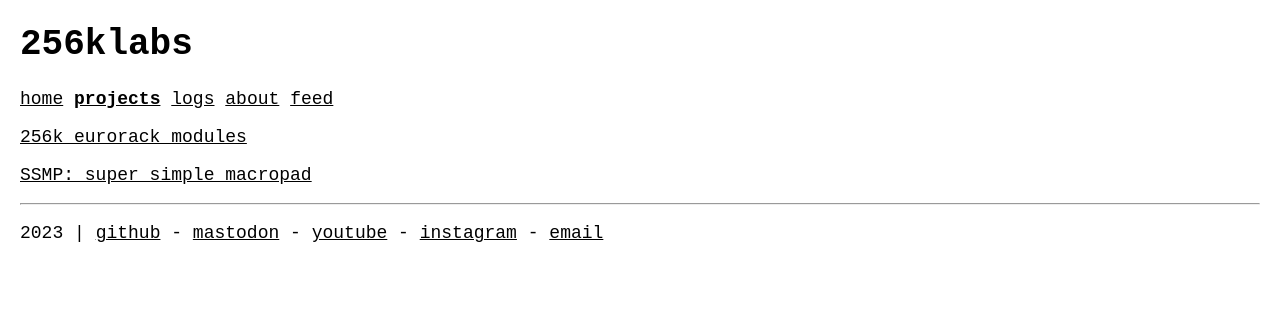
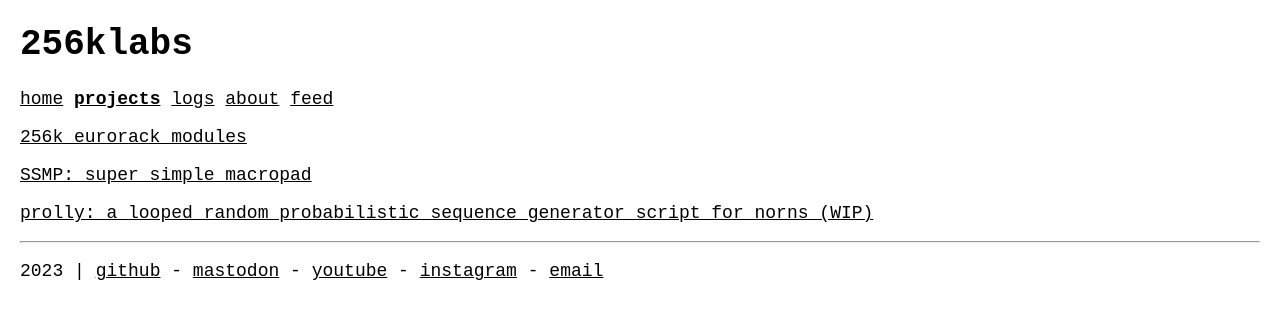
Before and after one commit to 256k/256KLABS, a Jekyll site: the page built from _pages/projects.md, in a window 1280 px wide. Shown: the top 319 px of the page. Built offline with Jekyll 4.4.1, drawn with Linux system fonts in a browser that asks for light colours.

Commit message:
Update projects.md
added prolly link

```diff
--- a/_pages/projects.md
+++ b/_pages/projects.md
@@ -7,3 +7,5 @@ permalink: /projects
 [256k eurorack modules](https://www.modulargrid.net/e/vendors/view/884)
 
 [SSMP: super simple macropad](https://www.etsy.com/ca/listing/1088544281/super-simple-macropad?show_sold_out_detail=1&ref=nla_listing_details)
+
+[prolly: a looped random probabilistic sequence generator script for norns (WIP)](https://github.com/256k/prolly)
```
